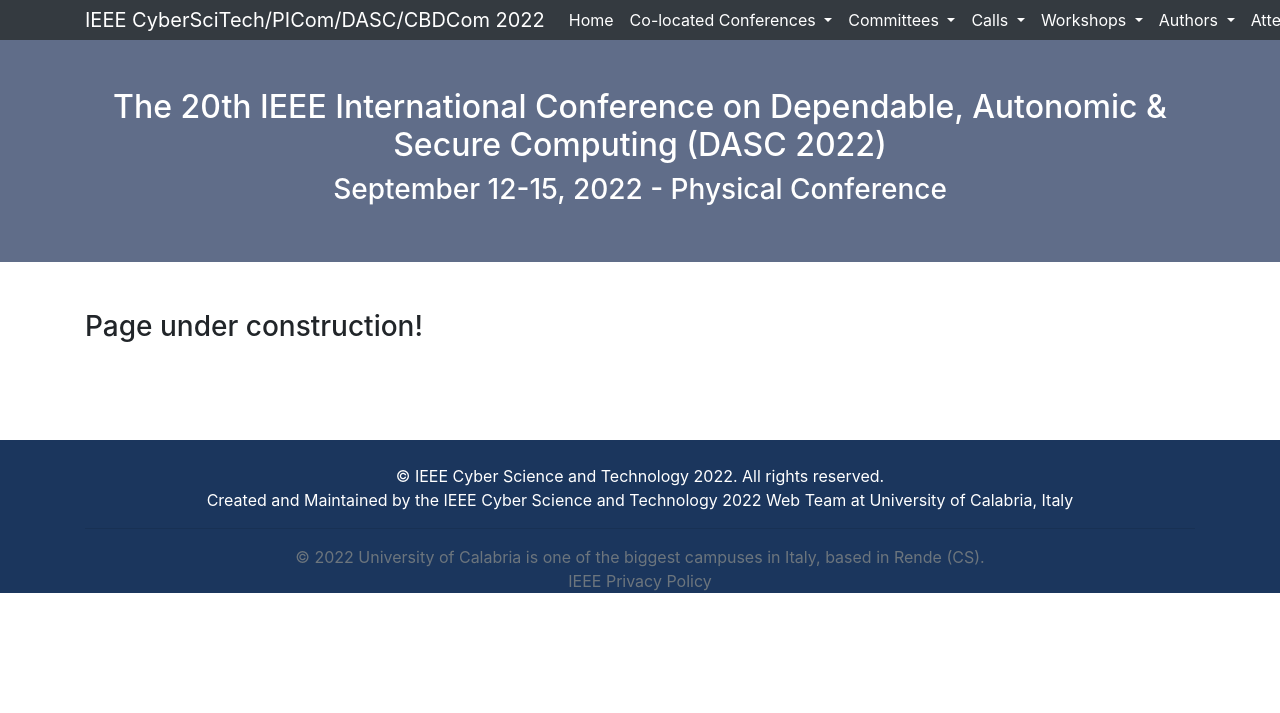
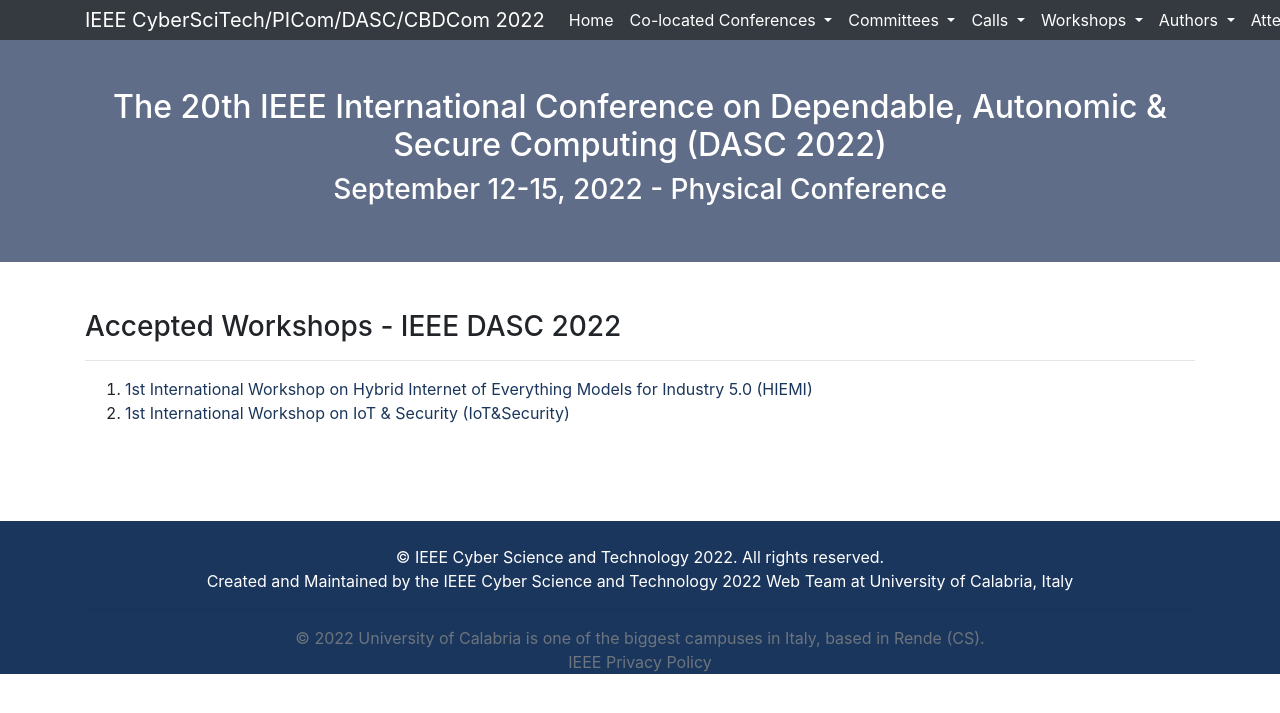
Before and after one commit to cyber-science/2022, a Jekyll site: the page built from _pages/dasc/acceptworkshops.md, in a window 1280 px wide. Shown: the top 713 px of the page. Built offline with Jekyll 4.4.1, drawn with Linux system fonts in a browser that asks for light colours.

Commit message:
added WS CFP for DASC

```diff
--- a/_pages/dasc/acceptworkshops.md
+++ b/_pages/dasc/acceptworkshops.md
@@ -4,22 +4,15 @@
 permalink: /dasc/acceptworkshops/
 ---
 
-<h3>Page under construction!</h3>
+<h3>Accepted Workshops - IEEE DASC 2022</h3>
+<hr/>
 
-<!--- COMMENTED
-<h3>Accepted Workshops - IEEE DASC 2022</h3>
-
-<hr/>
-<ol><li><a href="/2022/assets/files/CallforPapers-ADSN2021v4.pdf" target=_new>The Nineteenth International Workshop on Assurance in
-Distributed Systems and Networks (ADSN 2022)</a></li>
-
+<ol>
+<li><a href="/2022/assets/files/ws-ss/dasc/HIEMI2022_CFP.pdf" target=_new>1st International Workshop on Hybrid Internet of Everything Models for Industry 5.0 (HIEMI)</a></li>
+<li><a href="/2022/assets/files/ws-ss/dasc/IoT&Security_CFP.pdf" target=_new>1st International Workshop on IoT & Security (IoT&Security)</a></li>
 </ol>
 
+<!---
 <h3>Accepted Special Sessions - IEEE DASC 2022</h3>
-
 <hr/>
-
-<ol><li>
-<a href="https://sites.google.com/view/daiav21/home" target=_new>Dependable AI for Autonomous Vehicles (DAIAV)</a></li>
-</ol>
 -->
```
Also changed, not shown: assets/images/dimes.png, 2 other files.
